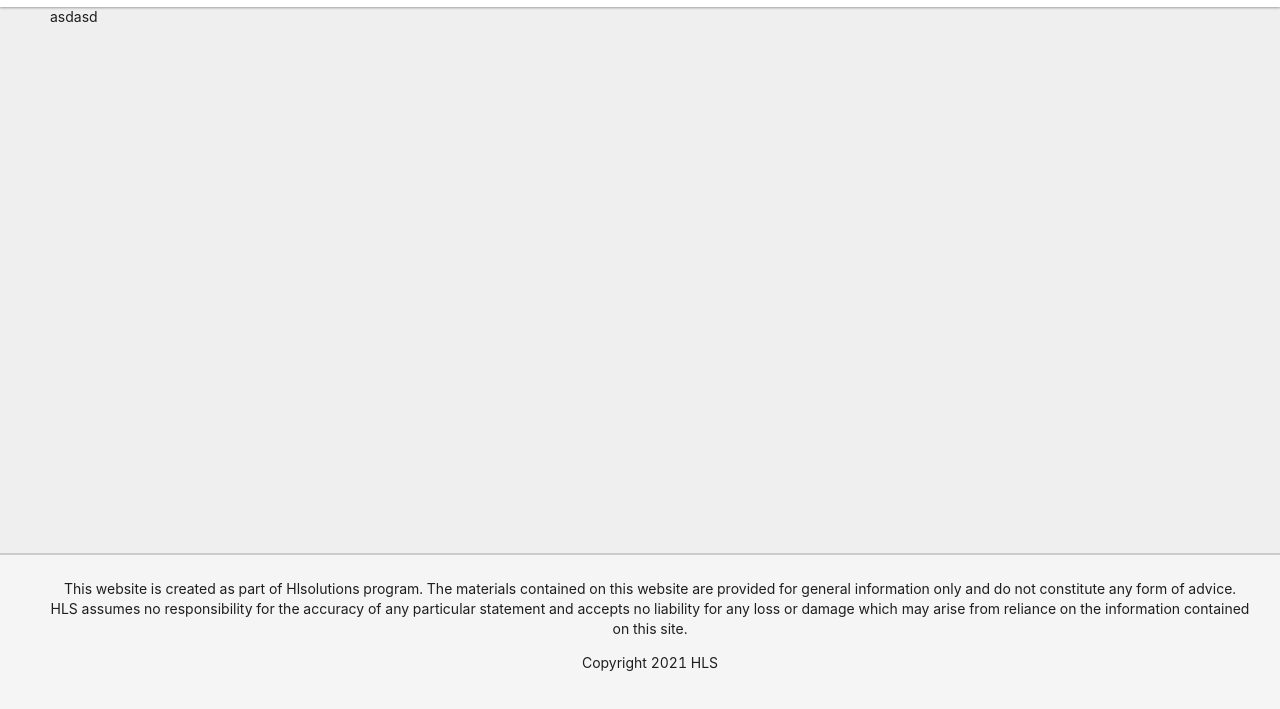
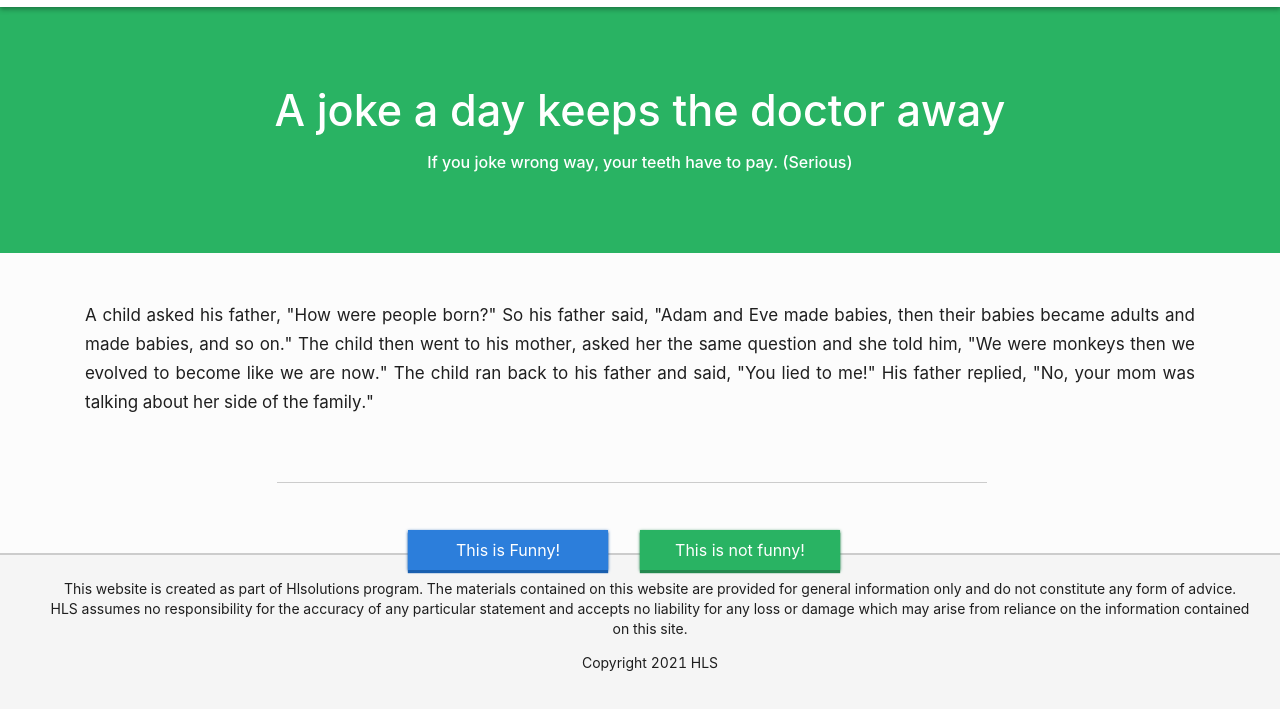
Before and after one commit to truongha91/zens_test, a React app in the folder frontend/: page / in a window 1280 px wide. Shown: the part 89-798 px from the top of the page. Built offline with nearby package versions, Linux system fonts and the light colour scheme.

Commit message:
adjust code

```diff
--- a/frontend/src/index.scss
+++ b/frontend/src/index.scss
@@ -77,21 +77,44 @@ a:hover {
     text-decoration: none;
 }
 
-.btn-accept {
+.btn-like {
+    border-radius: 0 !important;
     color: #ffffff !important;
-    background-color: #ed1c24 !important;
-    border-color: #ed1c24 !important;
+    background-color: #2C7EDB;
+    border-color: #2C7EDB;
     min-width: 80px;
+    box-shadow: #1a5faf 0 1px 3px, #1a5faf 0 3px 1px;
 
     &:hover {
-        color: #ffffff !important;
-        background-color: #FF132F !important;
-        border-color: #FF132F !important;
+        color: #ffffff;
+        background-color: #1a5faf;
+        border-color: #1a5faf;
     }
 
     &:active, &:focus {
-        color: #ffffff !important;
-        background-color: #B8061B !important;
-        border-color: #B8061B !important;
+        color: #ffffff;
+        background-color: #1a5faf;
+        border-color: #1a5faf;
     }
 }
+
+.btn-unlike {
+    border-radius: 0 !important;
+    color: #ffffff !important;
+    background-color: #29B363;
+    border-color: #29B363;
+    min-width: 80px;
+    box-shadow: #24894f 0 1px 3px, #24894f 0 3px 1px;
+
+    &:hover {
+        color: #ffffff;
+        background-color: #24894f;
+        border-color: #24894f;
+    }
+
+    &:active, &:focus {
+        color: #ffffff;
+        background-color: #24894f;
+        border-color: #24894f;
+    }
+}
--- a/frontend/src/layouts/MainLayout.js
+++ b/frontend/src/layouts/MainLayout.js
@@ -29,7 +29,7 @@ const MainLayout = (props) => {
                         </div>
                     </div>
                 </Header>
-                <Content style={{padding: '0 50px'}}>
+                <Content>
                     <div className="site-layout-content">
                         {props.children}
                     </div>
--- a/frontend/src/layouts/MainLayout.scss
+++ b/frontend/src/layouts/MainLayout.scss
@@ -1,5 +1,5 @@
 .block-layout {
-    background: #efefef;
+    background: #FCFCFC;
     height: 100vh;
 
     .ant-layout-header {
@@ -8,7 +8,8 @@
         background: #ffffff;
         line-height: 22px;
         height: auto;
-        box-shadow: rgba(0, 0, 0, 0.12) 0 1px 3px, rgba(0, 0, 0, 0.24) 0 1px 2px;
+        box-shadow: rgba(0, 0, 0, 0.12) 0 1px 3px, rgba(0, 0, 0, 0.24) 0 3px 5px;
+        z-index: 1;
 
         .block-header {
             display: flex;
--- a/frontend/src/pages/Home/index.js
+++ b/frontend/src/pages/Home/index.js
@@ -1,13 +1,37 @@
 import React, {Fragment} from "react";
-import {URL} from "../../constants/Path";
+import {Button} from "antd";
 import {connect} from "react-redux";
 import "./style.scss";
 
 const HomePage = (props) => {
     return (
         <Fragment>
-            <div>
-                asdasd
+            <div className="block-home-page">
+                <div className="banner">
+                    <h1>A joke a day keeps the doctor away</h1>
+                    <p>If you joke wrong way, your teeth have to pay. (Serious)</p>
+                </div>
+                <div className="joke">
+                    <div className="wrap-text">
+                        <p>A child asked his father, "How were people born?" So his father said, "Adam and Eve made babies, then their
+                            babies became adults and made babies, and so on." The child then went to his mother, asked her the same
+                            question and she told him, "We were monkeys then we evolved to become like we are now." The child ran back
+                            to his father and said, "You lied to me!" His father replied, "No, your mom was talking about her side of the
+                            family."</p>
+                    </div>
+                    <div className="wrap-action">
+                        <div className="box-button-event">
+                            <Button className="btn-like ant-btn-lg"
+                                    htmlType="button">
+                                <span>This is Funny!</span>
+                            </Button>
+                            <Button className="btn-unlike ant-btn-lg"
+                                    htmlType="button">
+                                <span>This is not funny!</span>
+                            </Button>
+                        </div>
+                    </div>
+                </div>
             </div>
         </Fragment>
     );
--- a/frontend/src/pages/Home/style.scss
+++ b/frontend/src/pages/Home/style.scss
@@ -0,0 +1,58 @@
+.block-home-page {
+    .banner {
+        background: #29B363;
+        text-align: center;
+        padding-top: 5rem;
+        padding-bottom: 5rem;
+        color: #ffffff;
+
+        h1 {
+            font-size: 2.7rem;
+            line-height: 1.1;
+            margin-bottom: 1rem;
+        }
+
+        p {
+            margin-bottom: 0;
+            font-size: 16px;
+            font-weight: 500;
+        }
+    }
+    .joke {
+        width: 1110px;
+        margin: 0 auto;
+
+        .wrap-text {
+            padding-top: 3rem;
+            padding-bottom: 3rem;
+            font-size: 17px;
+            font-weight: 400;
+            text-align: justify;
+            line-height: 1.7;
+        }
+
+        .wrap-action {
+            padding-top: 3rem;
+            padding-bottom: 3rem;
+            position: relative;
+
+            &:before {
+                position: absolute;
+                content: "";
+                top: 0;
+                left: 12rem;
+                width: calc(100% - 400px);
+                border-top: 1px solid #ccc;
+            }
+
+            .box-button-event {
+                text-align: center;
+
+                button {
+                    width: 200px;
+                    margin-right: 2rem;
+                }
+            }
+        }
+    }
+}
--- a/frontend/src/saga/UserSaga.js
+++ b/frontend/src/saga/UserSaga.js
@@ -1,46 +1,10 @@
 import {
-    ActionSignIn, ActionSignInSuccess, ActionSignInFailed
+    ActionSignIn
 } from "../actions/ActionType";
-import {put, call, takeLatest} from "redux-saga/effects";
+import {takeLatest} from "redux-saga/effects";
 
 function* SignIn(action) {
-    try {
-        // const params = action.data;
-        // const reqFt = {
-        //     username: params.username,
-        //     password: params.password
-        // };
-        // const fetchSignIn = () => User.SignIn(reqFt).then(ft => {
-        //     return ft;
-        // }).catch(error => {
-        //     return error;
-        // });
-        // const resSignIn = yield call(fetchSignIn);
-        // if (resSignIn) {
-        //     if (resSignIn.message) {
-        //         yield put({
-        //             type: ActionSignInFailed,
-        //             message: resSignIn.message ? resSignIn.message : ""
-        //         });
-        //     } else {
-        //         const dataUser = resSignIn.data.data;
-        //         yield put({
-        //             type: ActionSignInSuccess,
-        //             data: dataUser
-        //         });
-        //     }
-        // } else {
-        //     yield put({
-        //         type: ActionSignInFailed,
-        //         message: msg.disconnect
-        //     });
-        // }
-    } catch (error) {
-        yield put({
-            type: ActionSignInFailed,
-            message: error.message ? error.message : error.name
-        });
-    }
+
 }
 
 // function* RecoverPassword(action) {
```
